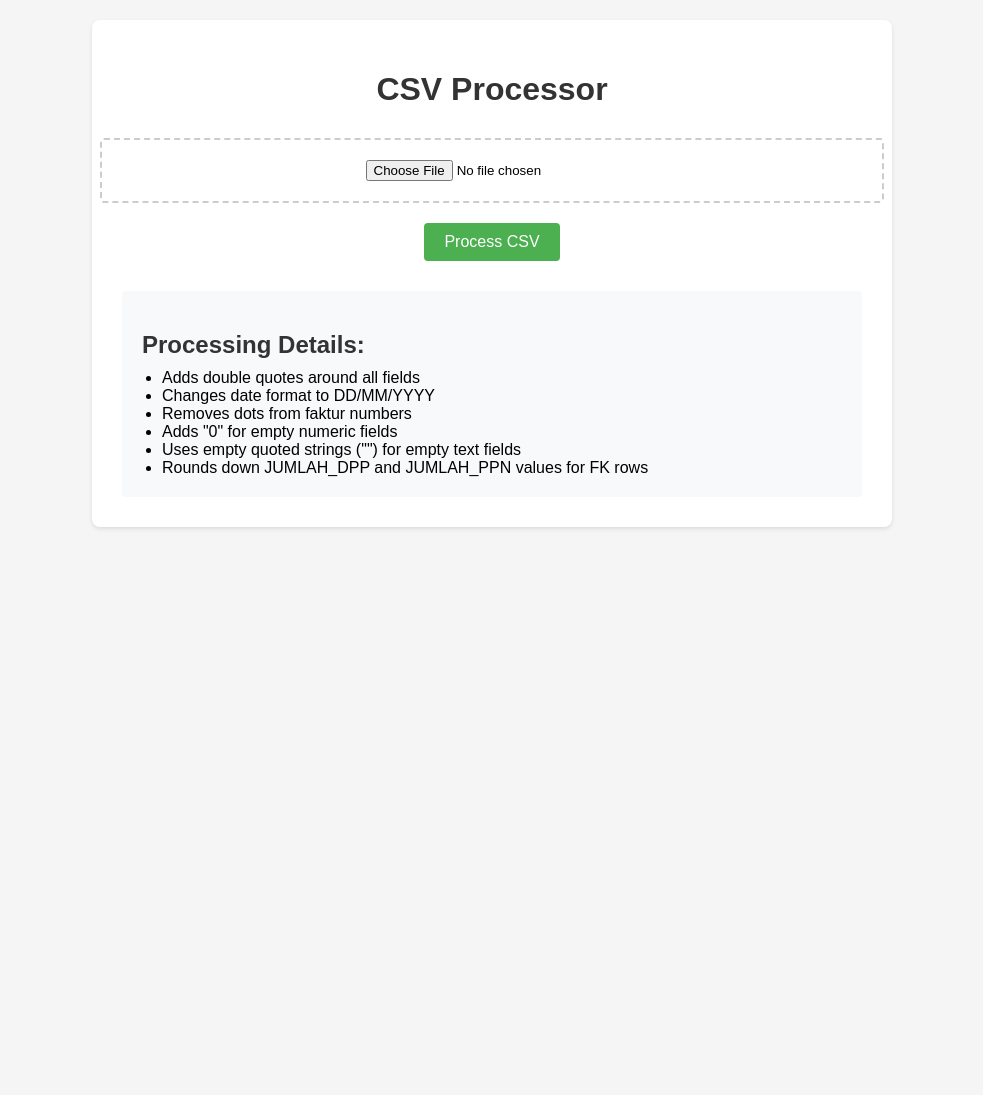
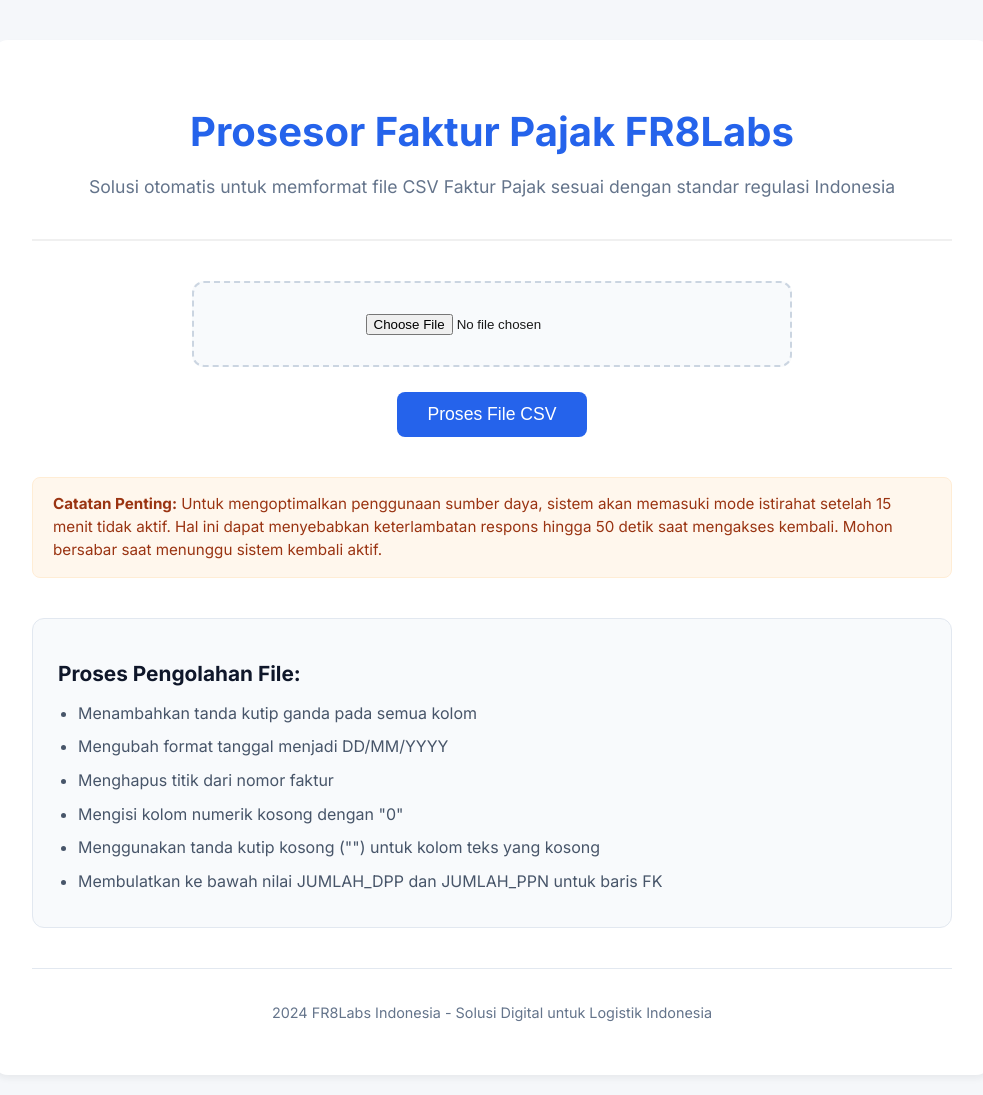
Before and after one commit to felixlu07/faktur-pajak-processor, a Flask app: page / in a window 1280 px wide. Shown: the whole page, without its empty margins (148-1131 px from the left). Before the commit the page ends 529 px from the top, so only its background shows below. Run offline with Flask 3, Linux system fonts and the light colour scheme.

Commit message:
new index page

```diff
--- a/faktur_pajak_csv_processor/templates/index.html
+++ b/faktur_pajak_csv_processor/templates/index.html
@@ -1,101 +1,166 @@
 <!DOCTYPE html>
-<html lang="en">
+<html lang="id">
 <head>
     <meta charset="UTF-8">
     <meta name="viewport" content="width=device-width, initial-scale=1.0">
-    <title>CSV Processor</title>
+    <title>FR8Labs - Prosesor Faktur Pajak</title>
+    <link href="https://fonts.googleapis.com/css2?family=Inter:wght@400;500;600;700&display=swap" rel="stylesheet">
     <style>
         body {
-            font-family: Arial, sans-serif;
-            max-width: 800px;
+            font-family: 'Inter', sans-serif;
+            max-width: 1000px;
             margin: 0 auto;
             padding: 20px;
-            background-color: #f5f5f5;
+            background-color: #f5f7fa;
+            color: #1a1a1a;
         }
         .container {
             background-color: white;
-            padding: 30px;
-            border-radius: 8px;
-            box-shadow: 0 2px 4px rgba(0,0,0,0.1);
+            padding: 40px;
+            border-radius: 16px;
+            box-shadow: 0 4px 6px rgba(0,0,0,0.05);
+            margin-top: 20px;
         }
-        h1 {
-            color: #333;
+        .header {
             text-align: center;
-            margin-bottom: 30px;
+            margin-bottom: 40px;
+            padding-bottom: 20px;
+            border-bottom: 2px solid #f0f0f0;
+        }
+        .header h1 {
+            color: #2563eb;
+            font-size: 2.5em;
+            margin-bottom: 10px;
+        }
+        .header p {
+            color: #64748b;
+            font-size: 1.1em;
+            line-height: 1.6;
         }
         .upload-form {
             display: flex;
             flex-direction: column;
             align-items: center;
-            gap: 20px;
+            gap: 25px;
+            margin-bottom: 40px;
+        }
+        .file-input-container {
+            width: 100%;
+            max-width: 600px;
         }
         .file-input {
-            border: 2px dashed #ccc;
-            padding: 20px;
-            width: 100%;
+            border: 2px dashed #cbd5e1;
+            padding: 30px;
             text-align: center;
             cursor: pointer;
-            border-radius: 4px;
+            border-radius: 12px;
+            transition: all 0.3s ease;
+            background-color: #f8fafc;
         }
         .file-input:hover {
-            border-color: #666;
+            border-color: #2563eb;
+            background-color: #f0f7ff;
         }
         .submit-btn {
-            background-color: #4CAF50;
+            background-color: #2563eb;
             color: white;
-            padding: 10px 20px;
+            padding: 12px 30px;
             border: none;
-            border-radius: 4px;
+            border-radius: 8px;
             cursor: pointer;
-            font-size: 16px;
+            font-size: 1.1em;
+            font-weight: 500;
+            transition: background-color 0.3s ease;
         }
         .submit-btn:hover {
-            background-color: #45a049;
+            background-color: #1d4ed8;
         }
         .instructions {
-            margin-top: 30px;
-            padding: 20px;
-            background-color: #f8f9fa;
-            border-radius: 4px;
+            margin-top: 40px;
+            padding: 25px;
+            background-color: #f8fafc;
+            border-radius: 12px;
+            border: 1px solid #e2e8f0;
         }
         .instructions h2 {
-            color: #333;
-            margin-bottom: 10px;
+            color: #0f172a;
+            margin-bottom: 15px;
+            font-size: 1.3em;
         }
         .instructions ul {
             margin: 0;
             padding-left: 20px;
+            color: #475569;
+        }
+        .instructions li {
+            margin-bottom: 8px;
+            line-height: 1.6;
+        }
+        .notice {
+            margin-top: 30px;
+            padding: 15px 20px;
+            background-color: #fff7ed;
+            border: 1px solid #ffedd5;
+            border-radius: 8px;
+            color: #9a3412;
+            font-size: 0.95em;
+            line-height: 1.5;
         }
         #loading {
             display: none;
             text-align: center;
             margin-top: 20px;
+            color: #2563eb;
+        }
+        .fr8labs-footer {
+            text-align: center;
+            margin-top: 40px;
+            padding-top: 20px;
+            border-top: 1px solid #e2e8f0;
+            color: #64748b;
+            font-size: 0.9em;
         }
     </style>
 </head>
 <body>
     <div class="container">
-        <h1>CSV Processor</h1>
+        <div class="header">
+            <h1>Prosesor Faktur Pajak FR8Labs</h1>
+            <p>Solusi otomatis untuk memformat file CSV Faktur Pajak sesuai dengan standar regulasi Indonesia</p>
+        </div>
+
         <form class="upload-form" action="/upload" method="post" enctype="multipart/form-data" onsubmit="showLoading()">
-            <div class="file-input">
-                <input type="file" name="file" accept=".csv" required>
+            <div class="file-input-container">
+                <div class="file-input">
+                    <input type="file" name="file" accept=".csv" required>
+                </div>
             </div>
-            <button type="submit" class="submit-btn">Process CSV</button>
+            <button type="submit" class="submit-btn">Proses File CSV</button>
         </form>
+
         <div id="loading">
-            Processing... Please wait...
+            <p>Sedang memproses file Anda... Mohon tunggu sebentar...</p>
+        </div>
+
+        <div class="notice">
+            <strong>Catatan Penting:</strong> Untuk mengoptimalkan penggunaan sumber daya, sistem akan memasuki mode istirahat setelah 15 menit tidak aktif.
+            Hal ini dapat menyebabkan keterlambatan respons hingga 50 detik saat mengakses kembali. Mohon bersabar saat menunggu sistem kembali aktif.
         </div>
 
         <div class="instructions">
-            <h2>Processing Details:</h2>
+            <h2>Proses Pengolahan File:</h2>
             <ul>
-                <li>Adds double quotes around all fields</li>
-                <li>Changes date format to DD/MM/YYYY</li>
-                <li>Removes dots from faktur numbers</li>
-                <li>Adds "0" for empty numeric fields</li>
-                <li>Uses empty quoted strings ("") for empty text fields</li>
-                <li>Rounds down JUMLAH_DPP and JUMLAH_PPN values for FK rows</li>
+                <li>Menambahkan tanda kutip ganda pada semua kolom</li>
+                <li>Mengubah format tanggal menjadi DD/MM/YYYY</li>
+                <li>Menghapus titik dari nomor faktur</li>
+                <li>Mengisi kolom numerik kosong dengan "0"</li>
+                <li>Menggunakan tanda kutip kosong ("") untuk kolom teks yang kosong</li>
+                <li>Membulatkan ke bawah nilai JUMLAH_DPP dan JUMLAH_PPN untuk baris FK</li>
             </ul>
+        </div>
+
+        <div class="fr8labs-footer">
+            <p> 2024 FR8Labs Indonesia - Solusi Digital untuk Logistik Indonesia</p>
         </div>
     </div>
 
```
